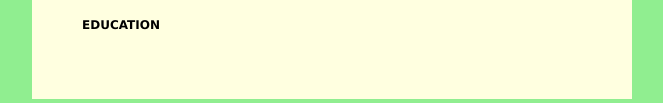
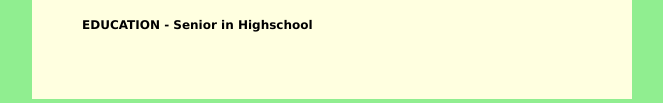
Before and after one commit to Swash218/Swash218.github.io, a plain HTML site: page index.html in a window 1280 px wide. Shown: the part 353-456 px from the top of the page, without its empty margins (308-971 px from the left). Drawn offline with Linux system fonts and the light colour scheme.

Commit message:
Update index.html

```diff
--- a/index.html
+++ b/index.html
@@ -40,7 +40,7 @@ local church: Morningside Baptist Church.  I lead music in youth group. &amp; I
             I love video games, hiking, and my favorite author is Brandon Sanderson.
          </p>
 
-        <h3>EDUCATION</h3>
+        <h3>EDUCATION - Senior in Highschool </h3>
     </div>
 
 </body>
```
